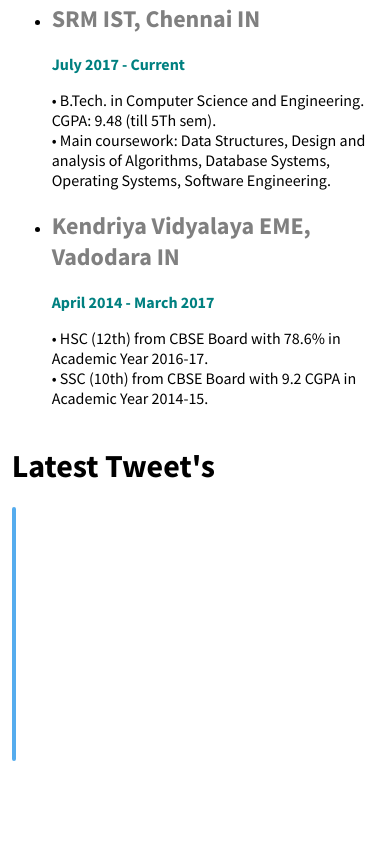
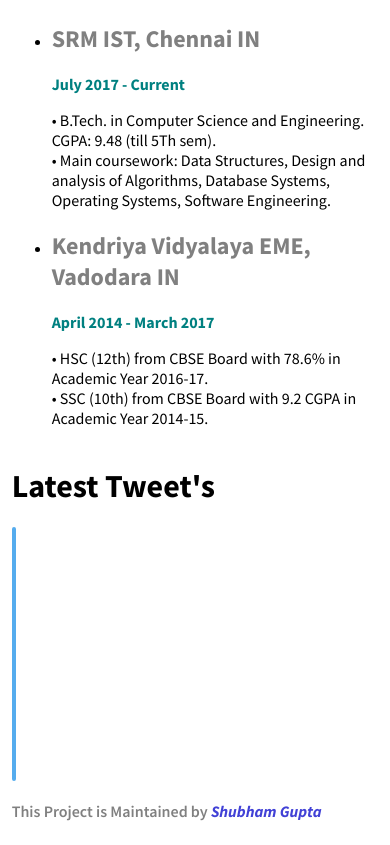
Before and after one commit to shubham15gupta09/myWebsite, a plain HTML site: page index.html in a window 390 px wide. Shown: the part 3239-4084 px from the top of the page. Before the commit the page ends 4004 px from the top, so only its background shows below. Drawn offline with Linux system fonts and the light colour scheme.

Commit message:
manage added

```diff
--- a/index.html
+++ b/index.html
@@ -60,6 +60,14 @@
       <a class="twitter-timeline" href="https://twitter.com/shubham15gupta0" data-tweet-limit="50" data-width="399"></a>
     </div>
     <!--Tweet start-->
+    <br>
+    <!--manage start-->
+    <div class="manage-left">
+      <p><span class="p-head" style="font-weight: 600;"><b></b>This Project is Maintained by </b></span><span
+          style="color: rgb(65, 65, 214);"><i><b>Shubham Gupta</b></i></span></p>
+    </div>
+    <!--manage ends-->
+
   </div>
   <!--Left content - ends-->
   <!------------------------------------------------------------------->
@@ -190,6 +198,7 @@
       </ul>
     </div>
     <!--Education - ends-->
+    <!--Tweet start-->
     <div class="tweet-condition-right">
       <h1><b>Latest Tweet's</b></h1>
       <div class="tweet tweet-condition-right">
@@ -198,7 +207,13 @@
       </div>
     </div>
   </div>
-  <!--Tweet start-->
+  <!--Tweet ends-->
+  <!--manage start-->
+  <div class="manage-right">
+    <p><span class="p-head" style="font-weight: 600;"><b></b>This Project is Maintained by </b></span><span
+        style="color: rgb(65, 65, 214);"><i><b>Shubham Gupta</b></i></span></p>
+  </div>
+  <!--manage ends-->
   </div>
   <!-- right content - ends-->
   <button onclick="topFunction()" id="myBtn" title="Go to top">Top</button>
--- a/styles/style.css
+++ b/styles/style.css
@@ -118,6 +118,9 @@ body {
 .tweet-condition-right {
   display: none;
 }
+.manage-right {
+  display: none;
+}
 #myBtn {
   display: none;
   position: fixed;
@@ -156,6 +159,12 @@ body {
   .ul {
     line-height: 120%;
   }
+  .manage-left {
+    display: none;
+  }
+  .manage-right {
+    display: inline-block;
+  }
   .tweet-condition-left {
     display: none;
   }
```
